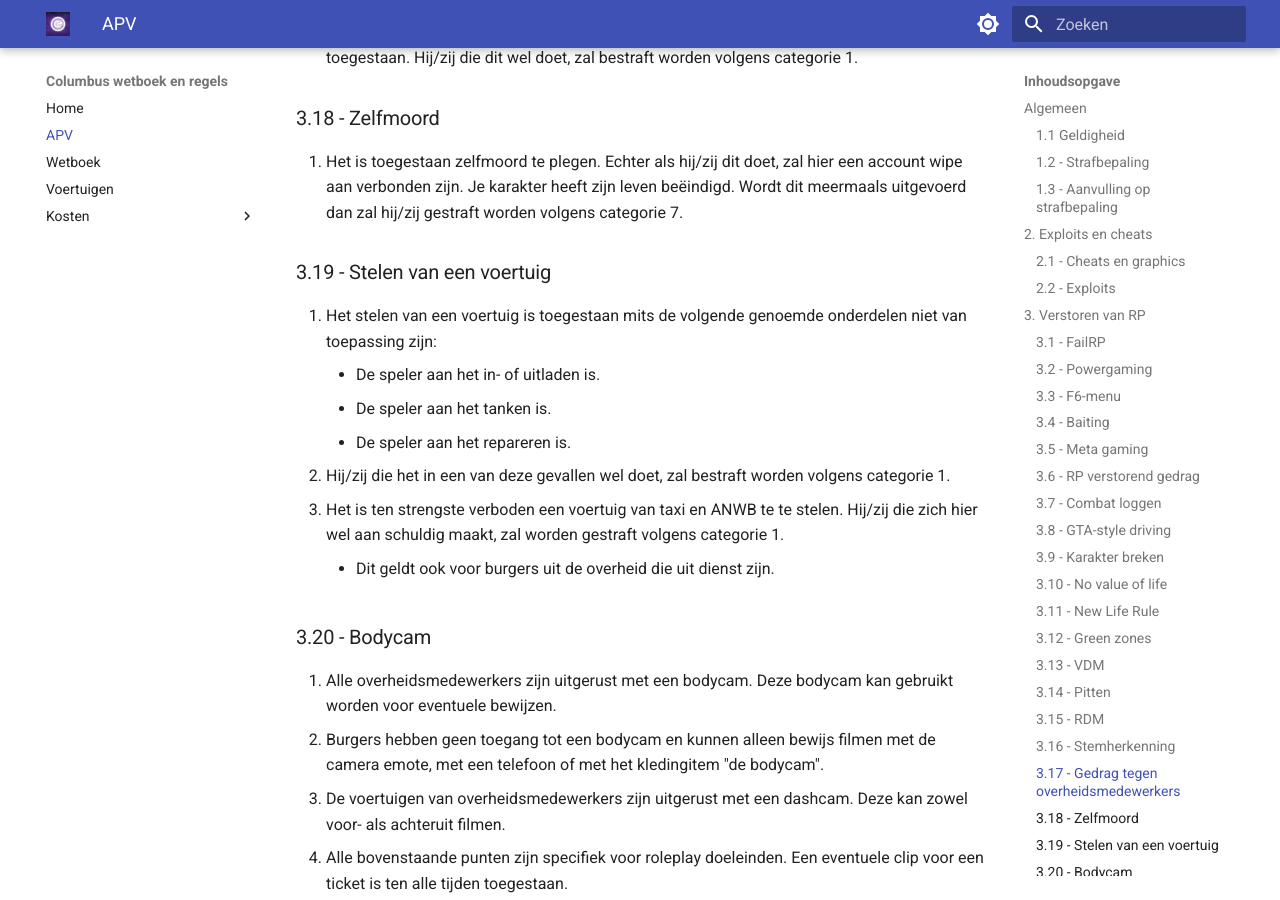
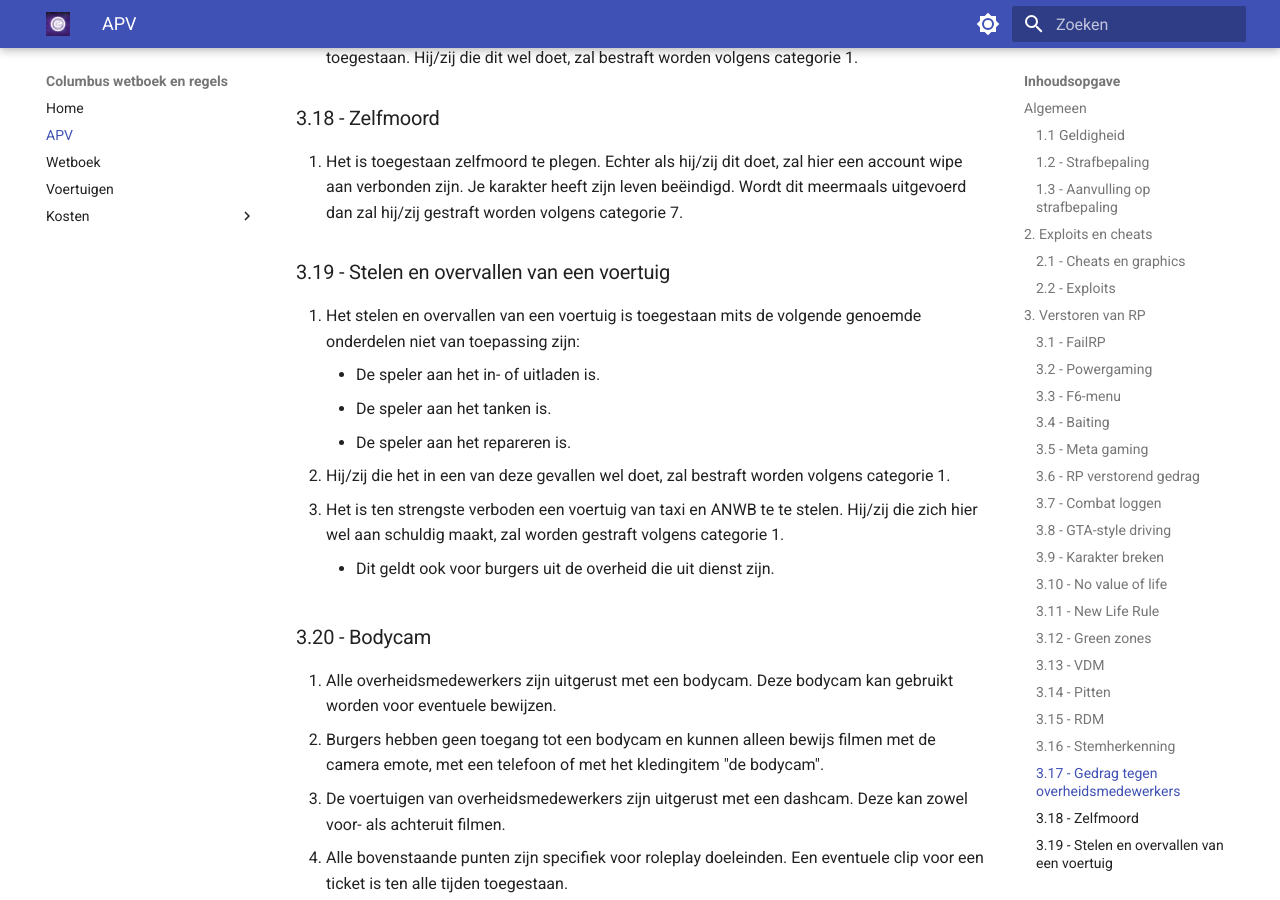
Before and after one commit to FabioK180/Columbus, an MkDocs documentation site: the page built from docs/apv.md, in a window 1280 px wide and 900 px high, scrolled down 9922 px. Built offline with MkDocs 1.6.1 and Material for MkDocs 9.7.7, drawn with Linux system fonts in a browser that asks for light colours; some of the changed text lies outside the part shown.

Commit message:
Turf aangepast

```diff
--- a/docs/apv.md
+++ b/docs/apv.md
@@ -193,8 +193,8 @@ Mocht dit 2 keer of vaker overtreden zijn dan zal het gebruikte wapen bij de ove
 ### 3.18 - Zelfmoord
 1. Het is toegestaan zelfmoord te plegen. Echter als hij/zij dit doet, zal hier een account wipe aan verbonden zijn. Je karakter heeft zijn leven beëindigd. Wordt dit meermaals uitgevoerd dan zal hij/zij gestraft worden volgens categorie 7.
 
-### 3.19 - Stelen van een voertuig
-1. Het stelen van een voertuig is toegestaan mits de volgende genoemde onderdelen niet van toepassing zijn:
+### 3.19 - Stelen en overvallen van een voertuig
+1. Het stelen en overvallen van een voertuig is toegestaan mits de volgende genoemde onderdelen niet van toepassing zijn:
     * De speler aan het in- of uitladen is.
     * De speler aan het tanken is.
     * De speler aan het repareren is.
```
Also changed, not shown: other parts of docs/apv.md (+1 -0 lines).
